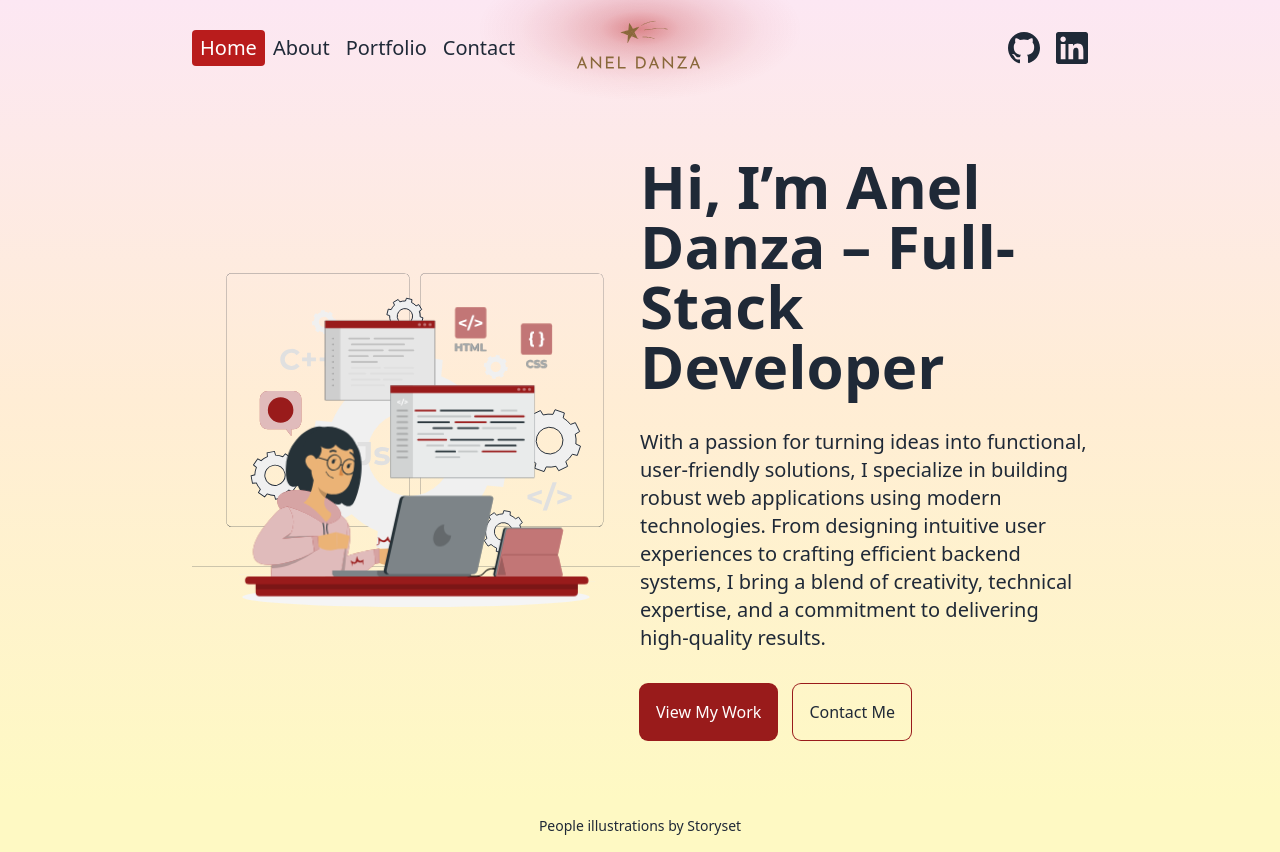
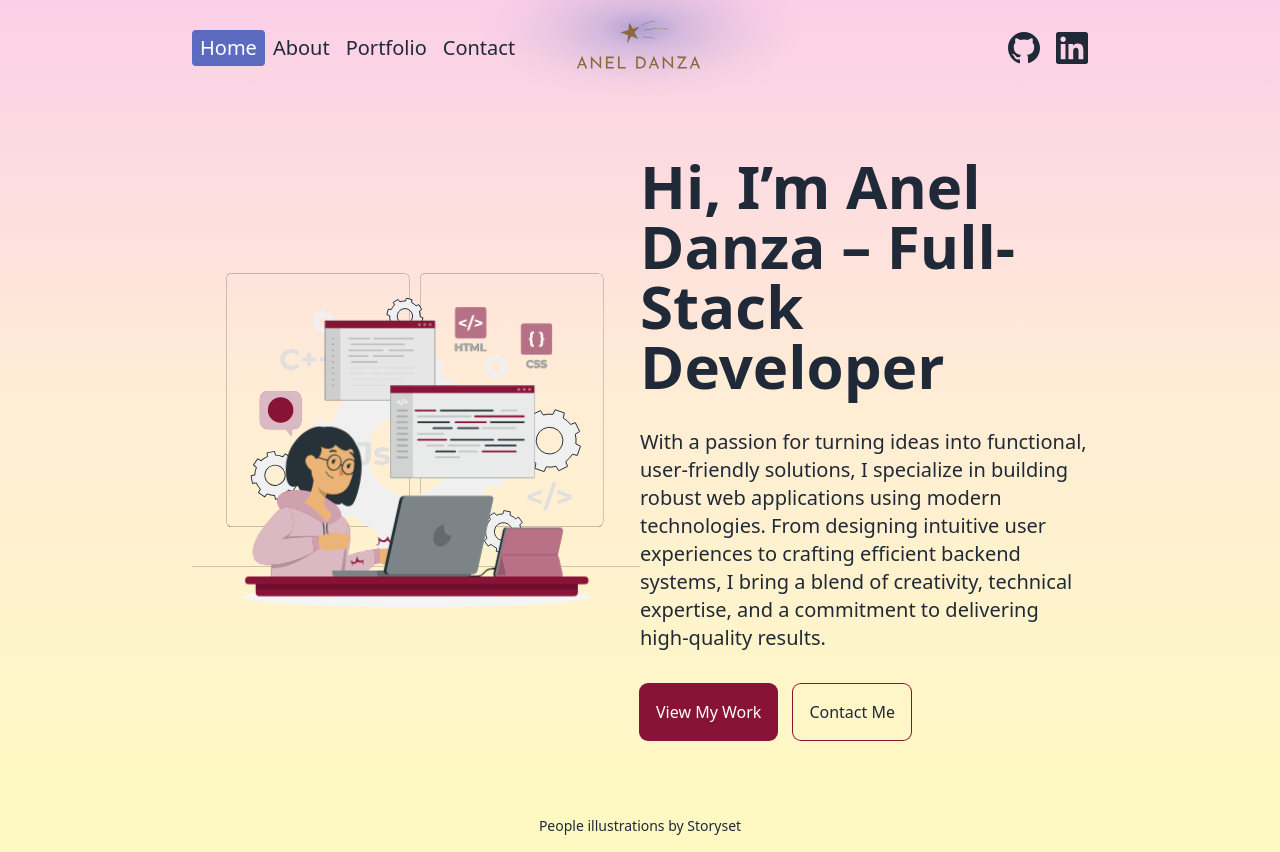
Before and after one commit to aneldanza/personal-portfolio, a React (Vite) app: page / in a window 1280 px wide. Built offline with nearby package versions, Linux system fonts and the light colour scheme.

Commit message:
update light theme colors

```diff
--- a/src/index.css
+++ b/src/index.css
@@ -2,14 +2,21 @@
 
 @layer base {
   :root {
-    --bg-accent: 153, 27, 27;
-    --bg-accent-hover: 127, 17, 17;
-    --secondary-bg: 185, 28, 28;
-    --secondary-bg-hover: 159, 18, 18;
+    --bg-accent: 136, 19, 55;
+    /* --bg-accent: 153, 27, 27; */
+    --bg-accent-hover: 120, 15, 50;
+    /* --bg-accent-hover: 127, 17, 17; */
+    --secondary-bg: 92, 107, 192;
+    /* --secondary-bg: 185, 28, 28; */
+    --secondary-bg-hover: 79, 91, 159;
+    /* --secondary-bg-hover: 159, 18, 18; */
     --text-accent: 255, 255, 255;
-    --gradient-from: 252, 231, 243;
+    --gradient-from: 251, 207, 232;
+    /* --gradient-from: 252, 231, 243; */
     --gradient-mid: 255, 237, 213;
+    /* --gradient-mid: 255, 237, 213; */
     --gradient-to: 254, 249, 195;
+    /* --gradient-to: 254, 249, 195; */
     --primary-text: 31, 41, 55;
     --form-bg: 249, 250, 251;
   }
```
